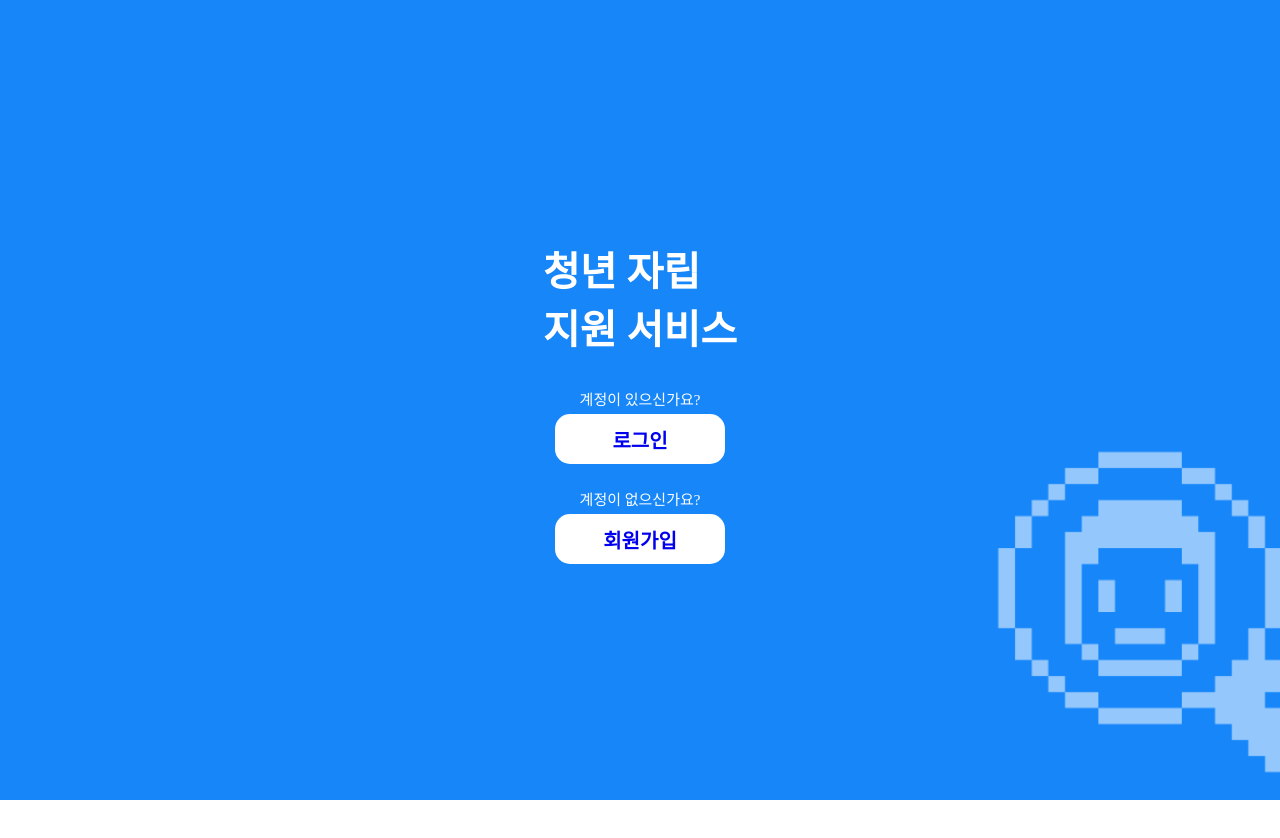
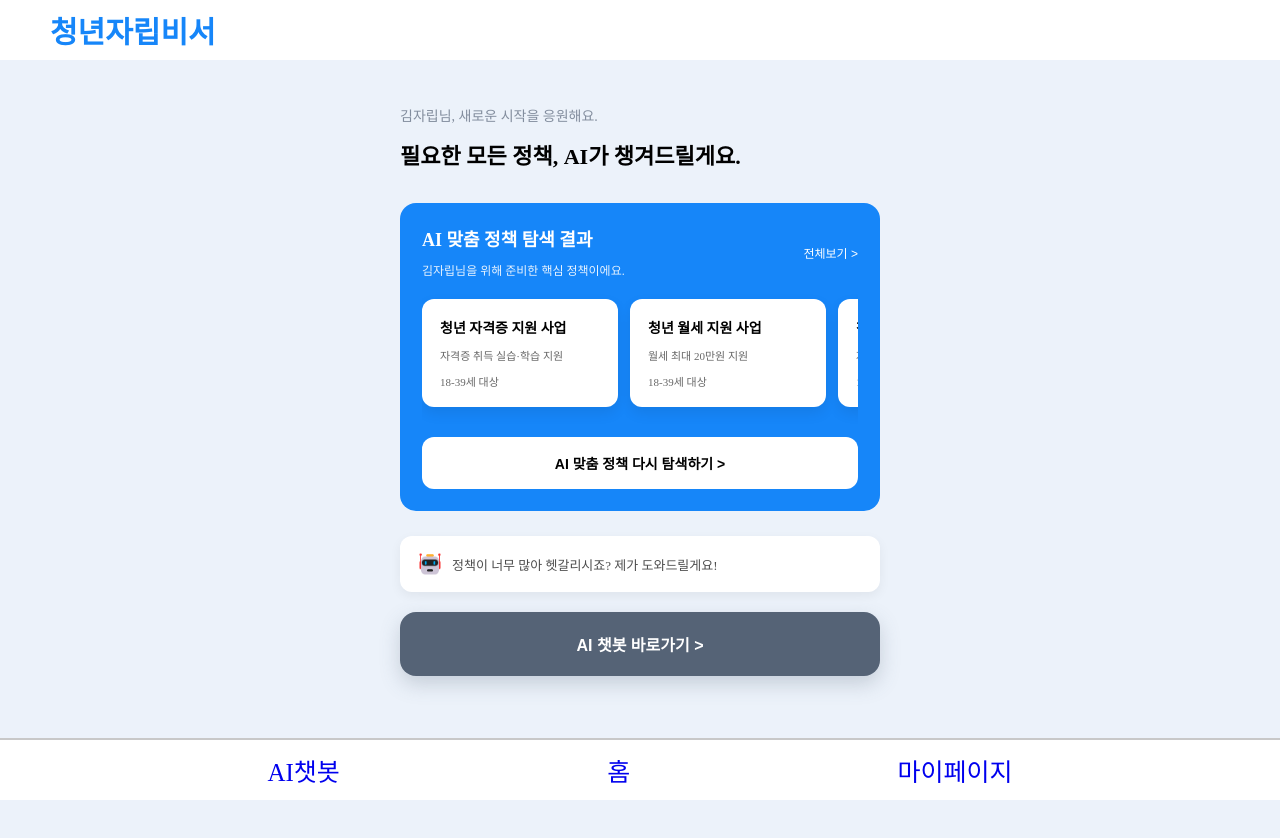
Before and after one commit to likelionTeam111/FE, a React (Create React App) app: page / in a window 1280 px wide. Before the commit this address led to /auth. Shown: the top 838 px of the page. Before the commit the page ends 800 px from the top, so only its background shows below. Built offline with nearby package versions, Linux system fonts and the light colour scheme; no server answers.

Commit message:
오류 수정
이름 다른거 수정했습니다!

```diff
--- a/src/routes/ProtectedRoute.jsx
+++ b/src/routes/ProtectedRoute.jsx
@@ -2,6 +2,6 @@ import { Navigate, Outlet } from 'react-router-dom';
 import { useAuthStore } from '../store/useAuthStore';
 
 export default function ProtectedRoute() {
-  const { isLogin } = useAuthStore();
-  return isLogin ? <Outlet /> : <Navigate to="/auth" replace />;
+    const { isLogin } = useAuthStore();
+    return !isLogin ? <Outlet /> : <Navigate to="/auth" replace />;
 }
```
Also changed, not shown: src/App.js (+6 -6 lines).
